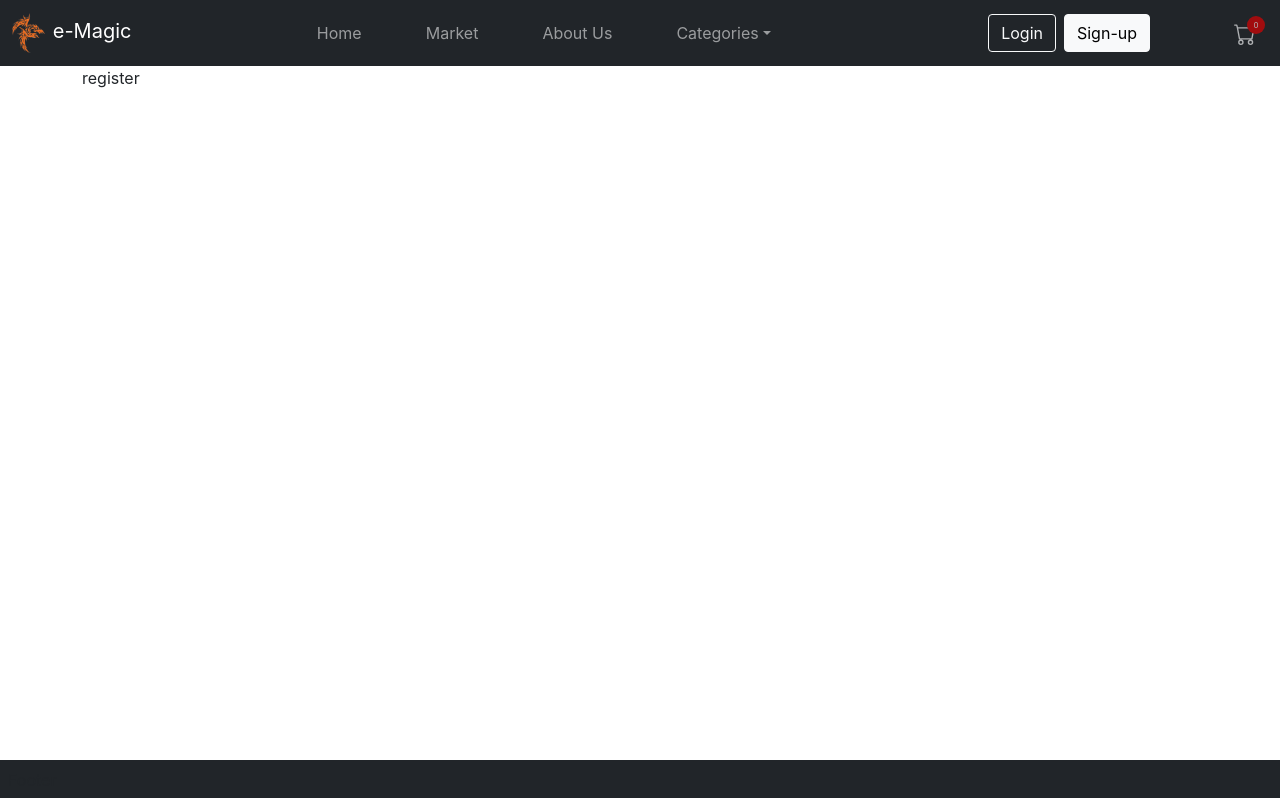
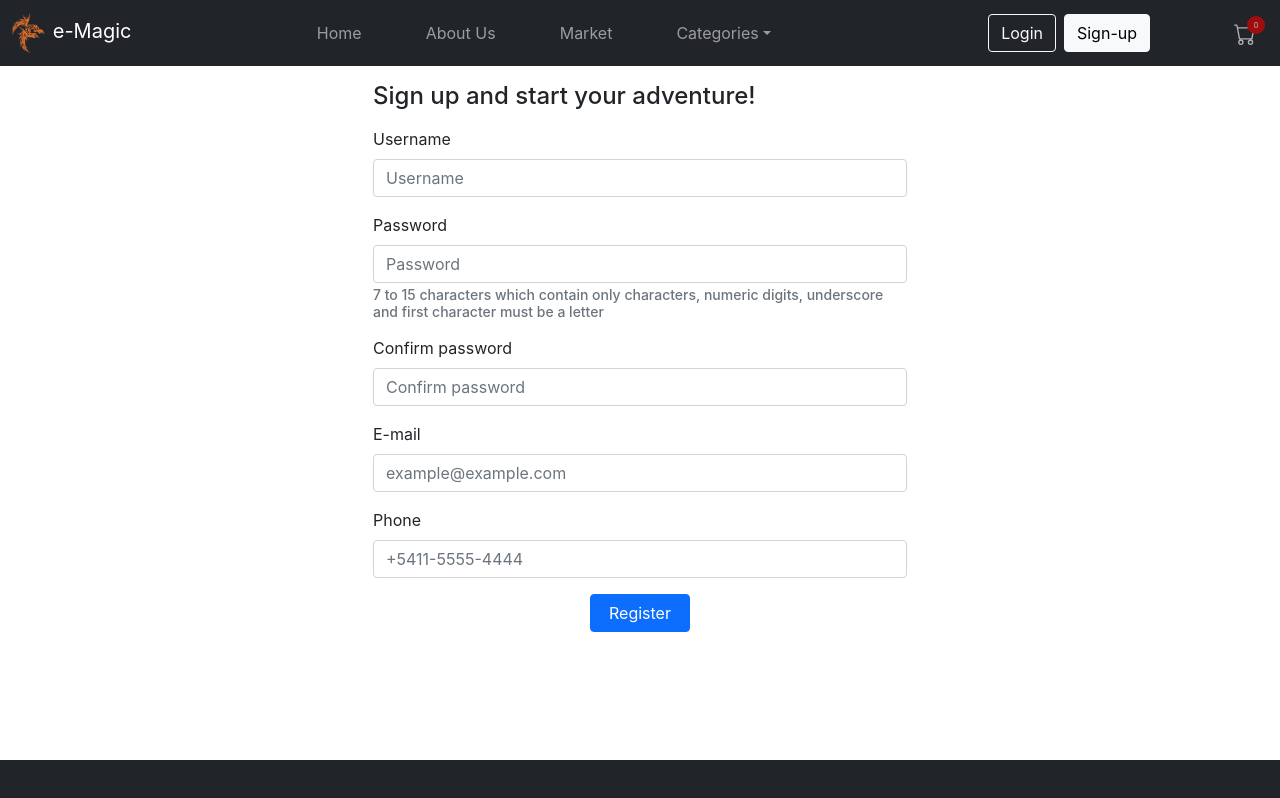
Before and after one commit to MaximilianoBertran/emagicbertran, a React (Create React App) app: page /register in a window 1280 px wide. Built offline with nearby package versions, Linux system fonts and the light colour scheme.

Commit message:
Add register and fixes

```diff
--- a/src/components/cart/complements/CartForm.jsx
+++ b/src/components/cart/complements/CartForm.jsx
@@ -1,11 +1,13 @@
 import React, { useContext } from 'react'
 import { Link } from 'react-router-dom'
 import { GlobalContext } from '../../../context/GlobalProvider'
+import { UserContext } from '../../../context/UserProvider'
 import '../css/cart.css'
 
 const CartForm = (props) => {
 
     const {clearCart} = useContext(GlobalContext)
+    const {user} = useContext(UserContext)
 
     const onSubmit = (e) => {
         e.preventDefault()
@@ -17,7 +19,6 @@ const CartForm = (props) => {
         console.log("nombre " + name + "value " +value)
     }
 
-
     return (
         <div className='mb-4'>
             <h3>User information</h3>
@@ -26,7 +27,7 @@ const CartForm = (props) => {
                     className='form-control mb-3'
                     type="text"
                     name="username"
-                    value=""
+                    value={ user.username ?? "" }
                     placeholder='Username'
                     onChange={ (e) => handleChange(e) }
                 />
@@ -34,7 +35,7 @@ const CartForm = (props) => {
                     className='form-control mb-3'
                     type="email"
                     name="email"
-                    value=""
+                    value={ user.email ?? "" }
                     placeholder='email example@example.com'
                     onChange={ (e) => handleChange(e) }
                 />
@@ -42,7 +43,7 @@ const CartForm = (props) => {
                     className='form-control mb-3'
                     type="text"
                     name="phone"
-                    value=""
+                    value={ user.phone ?? "" }
                     placeholder='+54-11-5555-4444'
                     onChange={ (e) => handleChange(e) }
                 />
--- a/src/components/logForm/RegisterView.jsx
+++ b/src/components/logForm/RegisterView.jsx
@@ -1,8 +1,167 @@
-import React from 'react'
+import React, { useContext } from 'react'
+import './css/logForm.css'
+import { useState } from 'react'
+import {Buffer} from 'buffer'
+import { UserContext } from '../../context/UserProvider';
 
 const RegisterView = () => {
+
+  const { register, validateUsername } = useContext(UserContext)
+  const [error, setError ] = useState({
+    username: null,
+    password: null,
+    email: null,
+    phone: null
+  })
+  const [ form, setForm ] = useState({
+    username: "",
+    password: "",
+    email: "",
+    phone: ""
+  })
+
+  const onSubmit = async (e) => {
+    e.preventDefault()
+    if (validateError()) {
+      let valid = await validateUsername(form.username)
+      if(valid){
+        delete form['confirmPassword']
+        register({ ...form, password: Buffer.from(form.password).toString('base64') })
+      } else {
+        setError({...error, username: "The username is already in use" })
+      }
+    }
+  }
+
+  const handleChange = (e) => {
+    const { name, value } = e.target
+    validate(name, value)
+    setForm( { ...form, [name]: value } )
+  }
+
+  const validateError = () => {
+    for (let clave in error){
+      if(error[clave]){
+        return false
+      }
+    }
+    return true
+  }
+
+  const validate = (name, value) => {
+    let message = null
+    switch (name) {
+      case "username":
+        if (value.length < 3) {
+          message = `The ${name} must have at least 3 characters`
+        }
+        break;
+      case "password":
+        if (!value.match(/^[A-Za-z]\w{7,14}$/)) {
+          message = `Password`
+        }
+        break;
+      case "confirmPassword":
+        if (value !== form.password) {
+          message = `The password and its confirmation must be the same`
+        }
+        break;
+      case "email":
+        if (!value.match(/^[a-zA-Z0-9.!#$%&'*+/=?^_`{|}~-]+@[a-zA-Z0-9-]+(?:\.[a-zA-Z0-9-]+)*$/)) {
+          message = `The ${name} must have at least 3 characters`
+        }
+        break;
+      case "phone":
+        if (!value.match(/^[+]?[(]?[0-9]{3,4}[)]?[-\s.]?[0-9]{3,4}[-\s.]?[0-9]{4,6}$/)) {
+          message = `The phone number is not in the correct format`
+        }
+        break;
+      default:
+        break;
+    }
+    setError({...error, [name]: message })
+  }
+
   return (
-    <div>register</div>
+    <div className='container logform mt-3'>
+      <form onSubmit={(e) => onSubmit(e)} autoComplete="off">
+        <h4 className="mb-3"> Sign up and start your adventure! </h4>
+        <div className="mb-3">
+          <label htmlFor="username" className="form-label">Username</label>
+          <input
+            className={ `form-control ${error.username && "is-invalid"}` }
+            autoComplete="false"
+            type="text"
+            name="username"
+            value={ form.username }
+            placeholder='Username'
+            onChange={ (e) => handleChange(e) }
+          />
+          { error.username &&
+            <h6 className='form-text text-danger'> {error.username} </h6>
+          }
+        </div>
+        <div className="mb-3">
+          <label htmlFor="password" className="form-label">Password</label>
+          <input
+            className={ `form-control ${error.password && "is-invalid"}` }
+            type="password"
+            name="password"
+            value={ form.password }
+            placeholder='Password'
+            onChange={ (e) => handleChange(e) }
+          />
+          <h6 id="emailHelp" className={ error.password ? "form-text text-danger" : "form-text" }>
+          7 to 15 characters which contain only characters, numeric digits, underscore and first character must be a letter
+          </h6>
+        </div>
+        <div className="mb-3">
+          <label htmlFor="confirmPassword" className="form-label">Confirm password</label>
+          <input
+            className={ `form-control ${error.confirmPassword && "is-invalid"}` }
+            type="password"
+            name="confirmPassword"
+            defaultValue=""
+            placeholder='Confirm password'
+            onChange={ (e) => handleChange(e) }
+          />
+          { error.confirmPassword &&
+            <h6 className='form-text text-danger'> {error.confirmPassword} </h6>
+          }
+        </div>
+        <div className="mb-3">
+          <label htmlFor="email" className="form-label">E-mail</label>
+          <input
+            className='form-control'
+            type="email"
+            name="email"
+            value={ form.email }
+            placeholder='example@example.com'
+            onChange={ (e) => handleChange(e) }
+          />
+          { error.email &&
+            <h6 className='form-text text-danger'> {error.email} </h6>
+          }
+        </div>
+        <div className="mb-3">
+          <label htmlFor="phone" className="form-label">Phone</label>
+          <input
+            className='form-control'
+            type="text"
+            name="phone"
+            value={ form.phone }
+            placeholder='+5411-5555-4444'
+            onChange={ (e) => handleChange(e) }
+          />
+          { error.phone &&
+            <h6 className='form-text text-danger'> {error.phone} </h6>
+          }
+        </div>
+        <div className='text-center'>
+          <button type="submit" className={`btn btn-primary mx-1 ${ !validateError() && "disabled"}`} style={{ width: "100px"}}>Register</button>
+        </div>
+      </form>
+    </div>
   )
 }
 
--- a/src/components/navbar/config.json
+++ b/src/components/navbar/config.json
@@ -6,12 +6,12 @@
             "to": "/"
         },
         {
+            "label": "About Us",
+            "to": "/about-us"
+        },
+        {
             "label": "Market",
             "to": "/market"
-        },
-        {
-            "label": "About Us",
-            "to": "/about-us"
         },
         {
             "label": "Categories",
--- a/src/context/UserProvider.jsx
+++ b/src/context/UserProvider.jsx
@@ -2,6 +2,7 @@ import React, { useState } from 'react'
 import { createContext } from 'react'
 import { Navigate } from 'react-router-dom'
 import db from '../services'
+import { collection, addDoc } from 'firebase/firestore'
 
 export const UserContext = createContext()
 
@@ -26,8 +27,25 @@ const UserProvider = ({children}) => {
         return <Navigate to="/home" />
     }
 
-    const register = () => {
+    const register = async (form) => {
+        try {
+            const col = collection(db, "users")
+            const user = await addDoc(col, form)
+            if(user.id){
+                setUser({id: user.id, ...form})
+            }
+        } catch (error) {
+            console.log(error)
+        }
+    }
 
+    const validateUsername = async (username) => {
+        const docSnap = await db.collection('users').where('username', '==', username).get();
+        if(docSnap.docs.length > 0){
+            return false
+        } else {
+            return true
+        }
     }
 
     return (
@@ -35,7 +53,8 @@ const UserProvider = ({children}) => {
             user,
             login,
             logout,
-            register
+            register,
+            validateUsername
         }}>
         { children }
         </UserContext.Provider>
--- a/src/pages/Register.jsx
+++ b/src/pages/Register.jsx
@@ -10,8 +10,8 @@ const Register = () => {
     return (
         <div className='container'>
             {
-            user.length > 0 ?
-            <Navigate to="/profile" />
+            user.id ?
+            <Navigate to="/" />
             :
             <RegisterView />
             }
```
